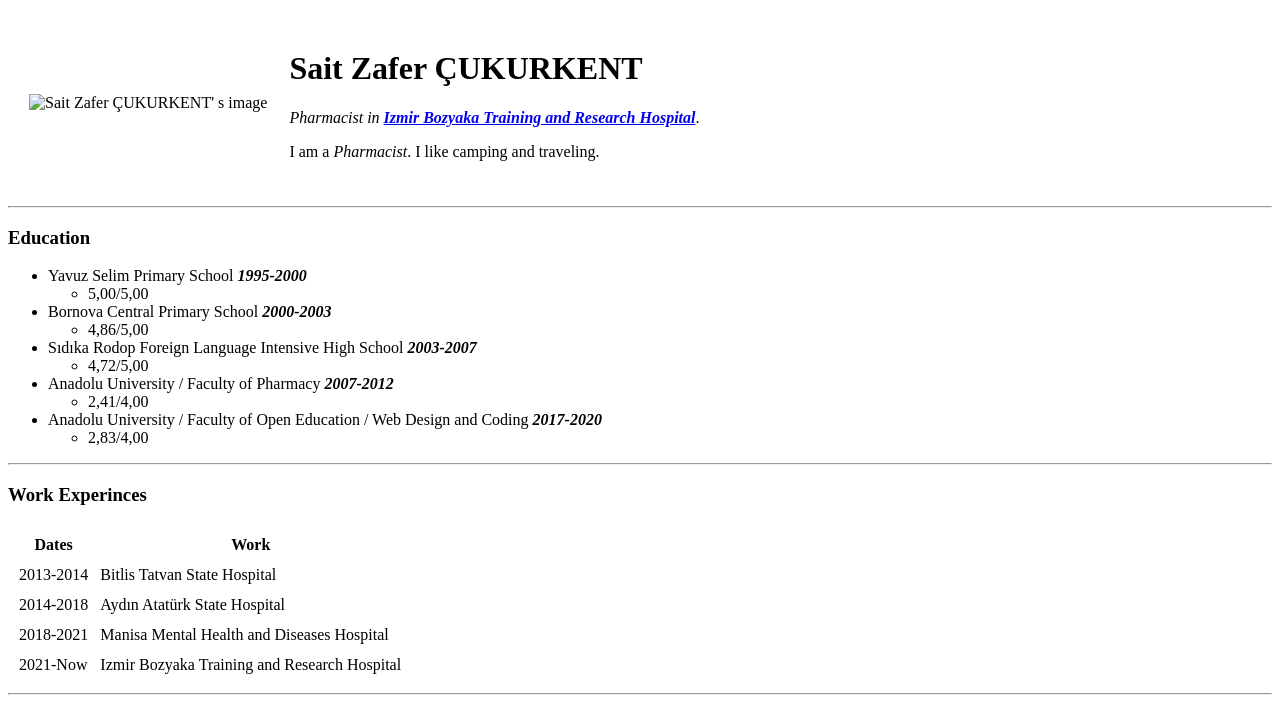
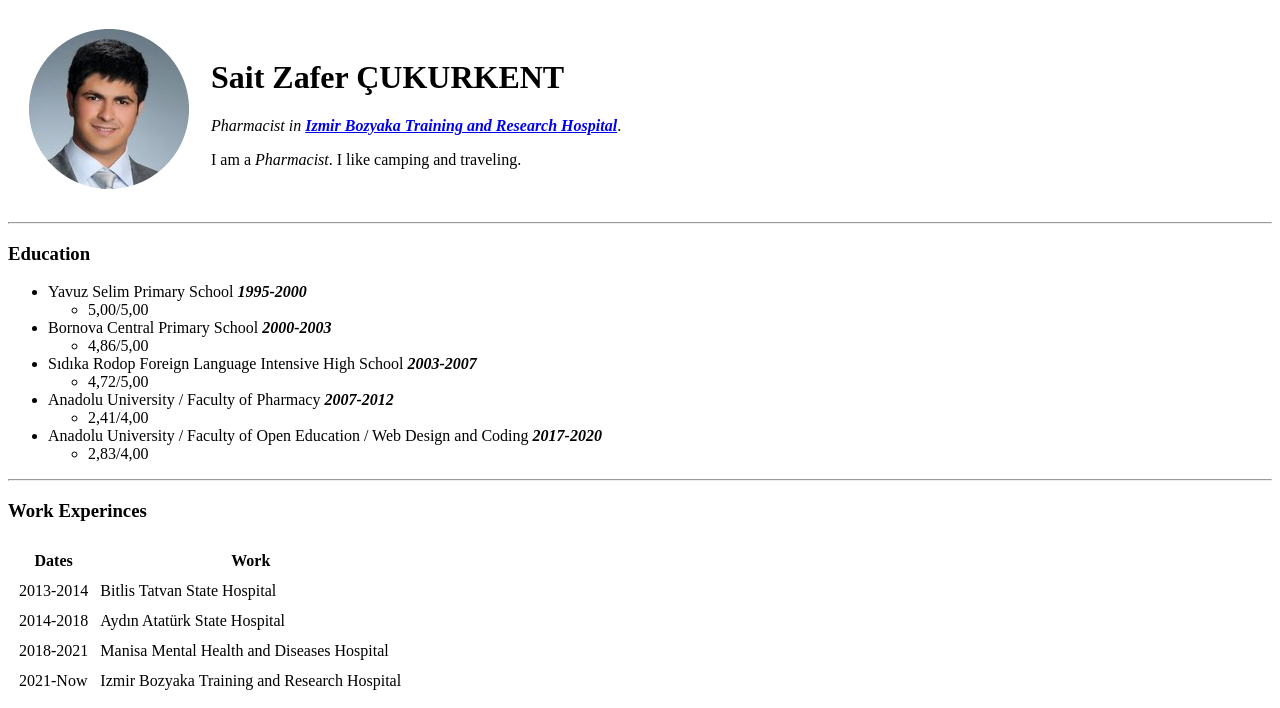
Before and after one commit to szcukurkent/cv, a plain HTML site: page index.html in a window 1280 px wide. Shown: the top 708 px of the page. Drawn offline with Linux system fonts and the light colour scheme.

Commit message:
Update index.html

```diff
--- a/index.html
+++ b/index.html
@@ -10,7 +10,7 @@
 
 <body>
   <table cellspacing="20">
-    <td><img src="Sait Zafer ÇUKURKENT-modified.png" alt="Sait Zafer ÇUKURKENT' s image"></td>
+    <td><img src="images/Sait Zafer ÇUKURKENT-modified.png" alt="Sait Zafer ÇUKURKENT' s image"></td>
     <td>
       <h1>Sait Zafer ÇUKURKENT</h1>
       <p><em>Pharmacist in <strong><a href="https://bozyakaeah.saglik.gov.tr/">Izmir Bozyaka Training and Research Hospital</a></strong></em>.</p>
```
